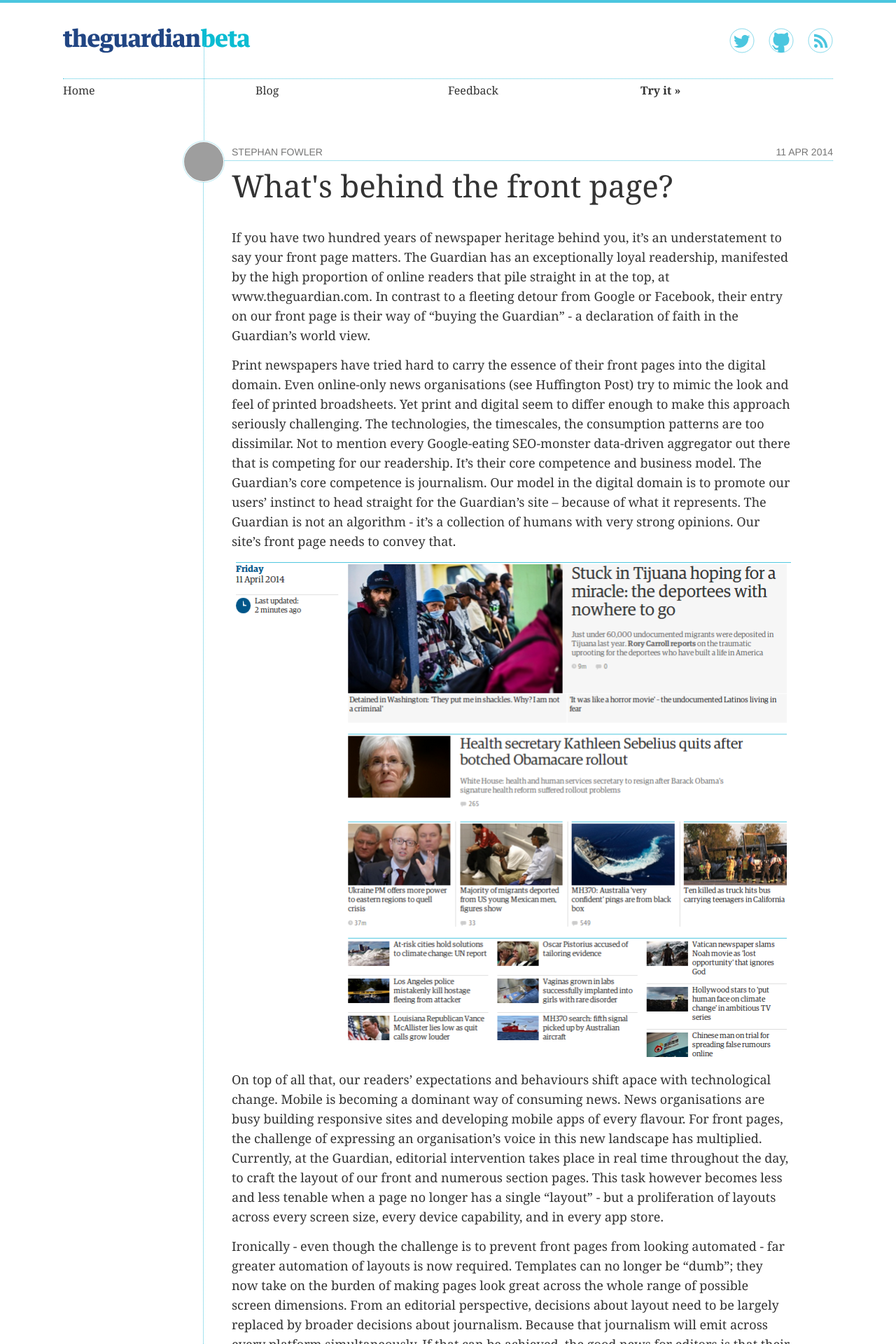
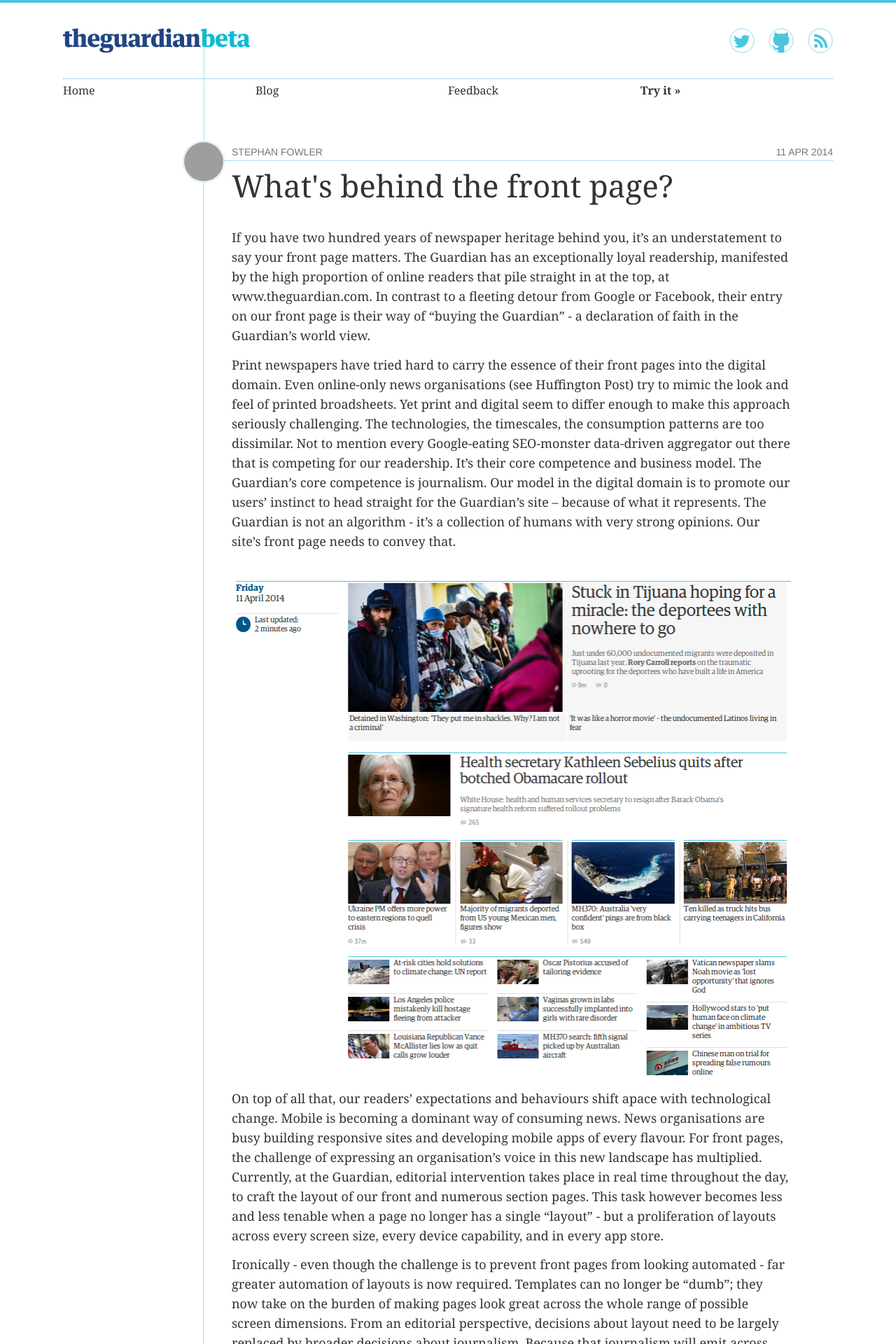
Before and after one commit to guardian/next, a Jekyll site: the page built from jekyll/_posts/2014-04-11-whats-behind-the-front-page.md, in a window 1280 px wide. Shown: the top 1920 px of the page at 70% size. Built offline with Jekyll 4.4.1, drawn with Linux system fonts in a browser that asks for light colours; some web fonts are replaced; Markdown is read by kramdown in place of the engine named in the settings; grey boxes are pictures that could not be loaded.

Commit message:
Update 2014-04-11-whats-behind-the-front-page.md

```diff
--- a/jekyll/_posts/2014-04-11-whats-behind-the-front-page.md
+++ b/jekyll/_posts/2014-04-11-whats-behind-the-front-page.md
@@ -10,7 +10,7 @@
 
 Print newspapers have tried hard to carry the essence of their front pages into the digital domain. Even online-only news organisations (see Huffington Post) try to mimic the look and feel of printed broadsheets. Yet print and digital seem to differ enough to make this approach seriously challenging. The technologies, the timescales, the consumption patterns are too dissimilar. Not to mention every Google-eating SEO-monster data-driven aggregator out there that is competing for our readership. It's their core competence and business model. The Guardian's core competence is journalism. Our model in the digital domain is to promote our users’ instinct to head straight for the Guardian’s site – because of what it represents. The Guardian is not an algorithm - it’s a collection of humans with very strong opinions. Our site’s front page needs to convey that.
 
-<img src="/assets/images/us-front.png" alt="Curating the UK News frontpage with the new Guardian fronts tool" width="100%"/>
+<img src="/assets/images/us-front.png" alt="Curating the UK News frontpage with the new Guardian fronts tool" width="100%" style="margin-top: 40px;"/>
 
 On top of all that, our readers’ expectations and behaviours shift apace with technological change. Mobile is becoming a dominant way of consuming news. News organisations are busy building responsive sites and developing mobile apps of every flavour. For front pages, the challenge of expressing an organisation's voice in this new landscape has multiplied. Currently, at the Guardian, editorial intervention takes place in real time throughout the day, to craft the layout of our front and numerous section pages. This task however becomes less and less tenable when a page no longer has a single “layout” - but a proliferation of layouts across every screen size, every device capability, and in every app store.
 
```
